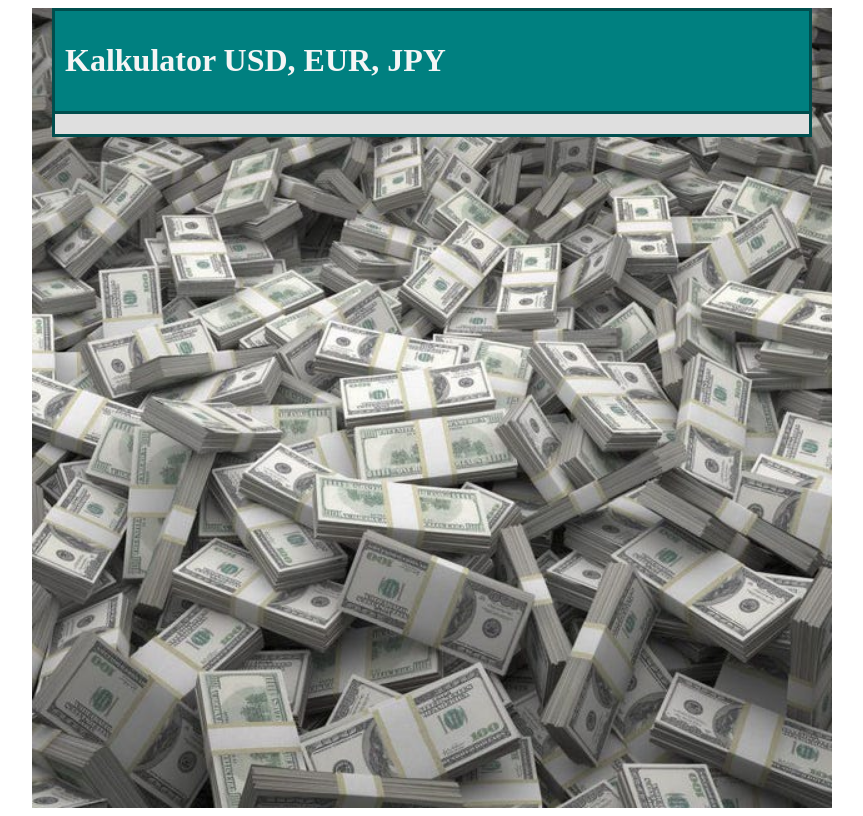
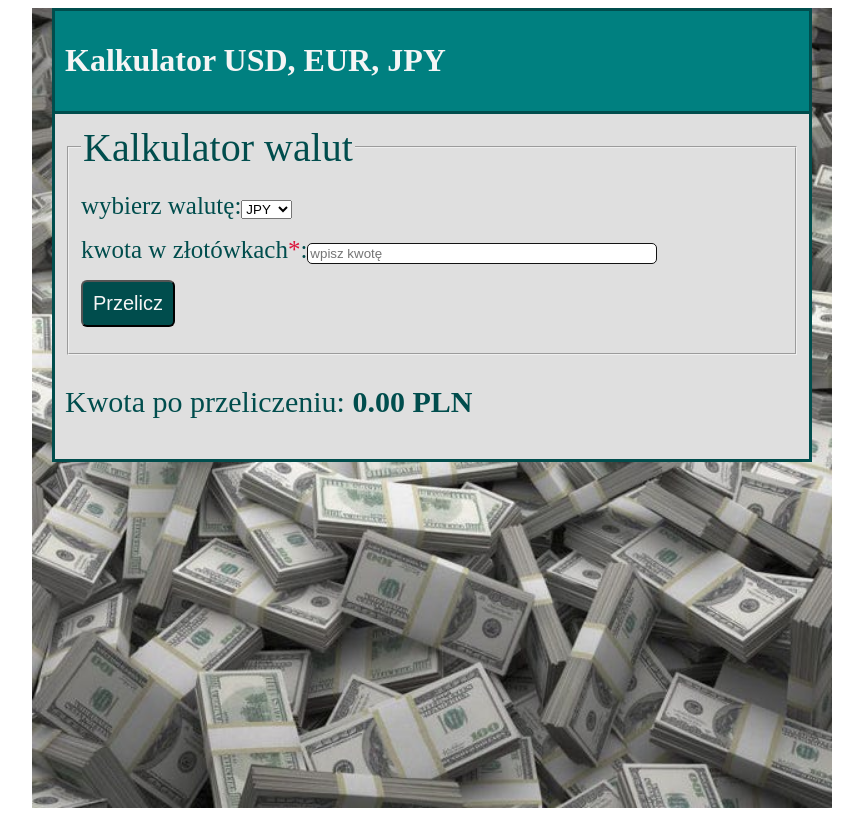
Before and after one commit to DawidGaski/currency-converter-react, a React (Create React App) app: page / in a window 1280 px wide. Shown: the whole page, without its empty margins (208-1071 px from the left). Built offline with nearby package versions, Linux system fonts and the light colour scheme.

Commit message:
Form and Result added

```diff
--- a/src/App.js
+++ b/src/App.js
@@ -1,18 +1,37 @@
+import { useState } from 'react';
 import Container from './Container';
 import Header from './Header';
 import Section from './Section';
+import Form from './Form';
+import Result from './Result';
+import currencies from './currencies';
 
 function App() {
+
+  const [result, setResult] = useState(0);
+
+  const calculateResult = (currency, amount) => {
+    const selectedCurrency = currencies.find(({ name }) => name === currency);
+    const conversionRate = selectedCurrency.rate;
+
+    setResult({
+      from: selectedCurrency,
+      to: "PLN",
+      resultElement: +amount * conversionRate,
+    });
+  };
+
   return (
     <Container>
       <Header
         title={"Kalkulator USD, EUR, JPY"}
       />
       <Section>
-
+        <Form calculateResult={calculateResult} />
+        <Result result={result} />
       </Section>
     </Container>
   );
-}
+};
 
 export default App;
--- /dev/null
+++ b/src/Form/index.js
@@ -0,0 +1,59 @@
+import "./style.css"
+import currencies from "../currencies";
+import { useState } from "react";
+
+const Form = ({ calculateResult }) => {
+
+    const [currency, setCurrency] = useState('JPY');
+    const [amount, setAmount] = useState('');
+
+    const onFormSubmit = (event) => {
+        event.preventDefault();
+        calculateResult(currency, amount);
+    };
+
+    return (
+        <form className="form"
+            onSubmit={onFormSubmit}>
+            <fieldset>
+                <legend className="form__legend">Kalkulator walut</legend>
+                <p>
+                    <label className="form__label">
+                        wybierz walutę:
+                        <select
+                            onChange={(event) => setCurrency(event.target.value)}
+                        >
+                            {currencies.map((currency) => (
+                                <option
+                                    key={currency.description}
+                                    value={currency.name}
+                                >
+                                    {currency.name}
+                                </option>
+                            ))}
+                        </select>
+                    </label>
+                </p>
+                <p>
+                    <label className="form__label">
+                        kwota w złotówkach<span className="form__label--special">*</span>:
+                        <input
+                            className=" form__input"
+                            placeholder="wpisz kwotę"
+                            required type="number"
+                            min="0.1"
+                            step="any"
+                            value={amount}
+                            onChange={(event) => setAmount(event.target.value)}>
+                        </input>
+                    </label>
+                </p>
+                <p>
+                    <button className="form__button">Przelicz</button>
+                </p>
+            </fieldset>
+        </form>
+    );
+};
+
+export default Form;
--- /dev/null
+++ b/src/Form/style.css
@@ -0,0 +1,36 @@
+.form__legend {
+    color: rgb(0, 77, 77);
+    font-size: 40px;
+}
+
+.form__label {
+    color: rgb(0, 77, 77);
+    font-size: 25px;
+
+}
+
+.form__input {
+    max-width: 350px;
+    width: 100%;
+    border-radius: 5px;
+    border: solid 1px rgb(19, 19, 19);
+    padding: 2px;
+
+}
+
+.form__label--special {
+    color: crimson;
+}
+
+.form__button {
+    padding: 10px;
+    border-radius: 6px;
+    background-color: rgb(0, 77, 77);
+    color: whitesmoke;
+    font-size: 20px;
+}
+
+.form__button:hover {
+    background-color: rgb(0, 160, 160);
+    color: black;
+}
--- /dev/null
+++ b/src/Result/index.js
@@ -0,0 +1,11 @@
+import "./style.css"
+
+const Result = ({ result }) => (
+    <p className="result">
+        Kwota po przeliczeniu: <strong>
+            {result ? result.resultElement.toFixed(2) : "0.00"} PLN
+        </strong>
+    </p>
+);
+
+export default Result;
--- /dev/null
+++ b/src/Result/style.css
@@ -0,0 +1,4 @@
+.result {
+    color: rgb(0, 77, 77);
+    font-size: 30px;
+}
```
